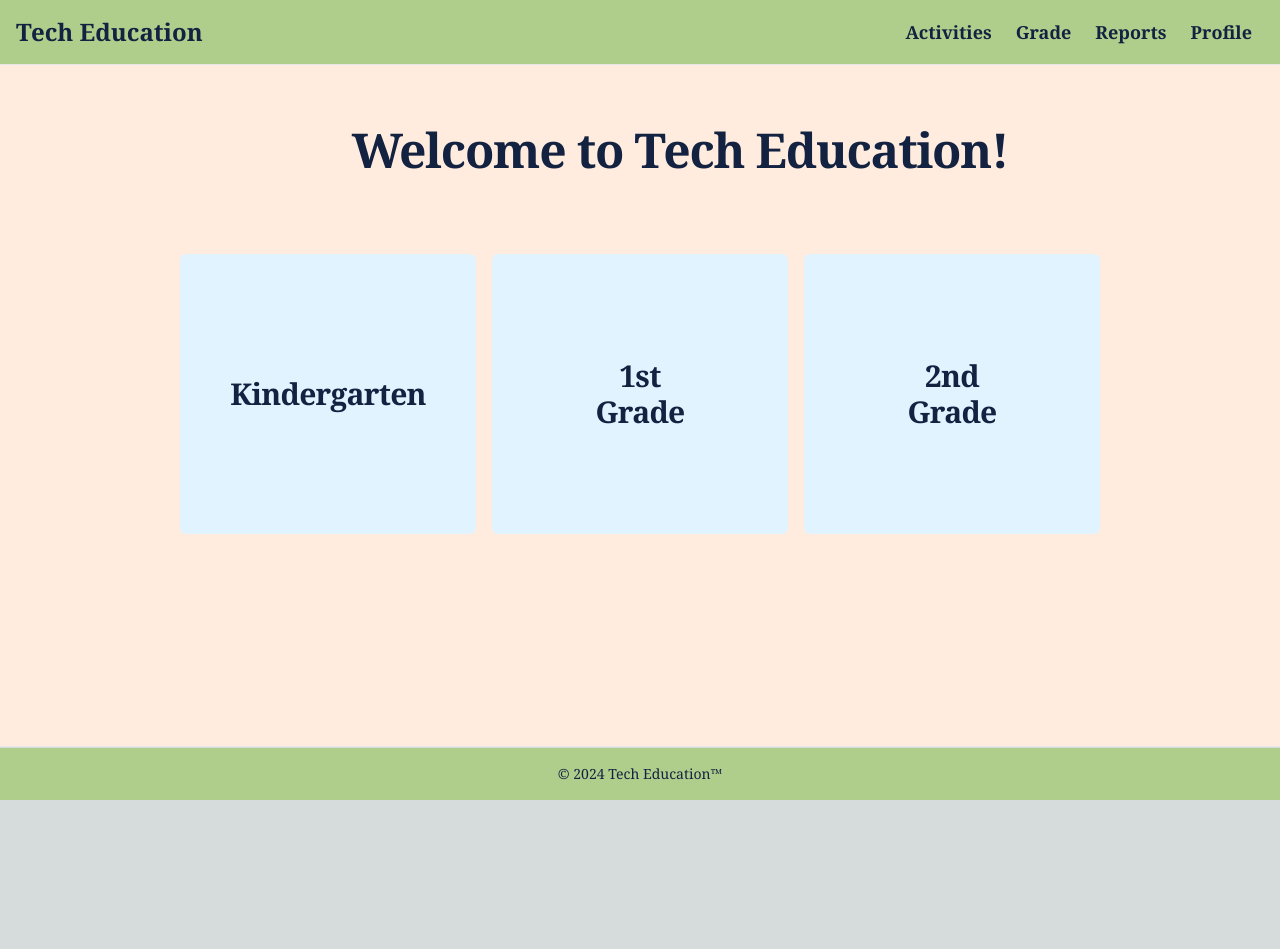
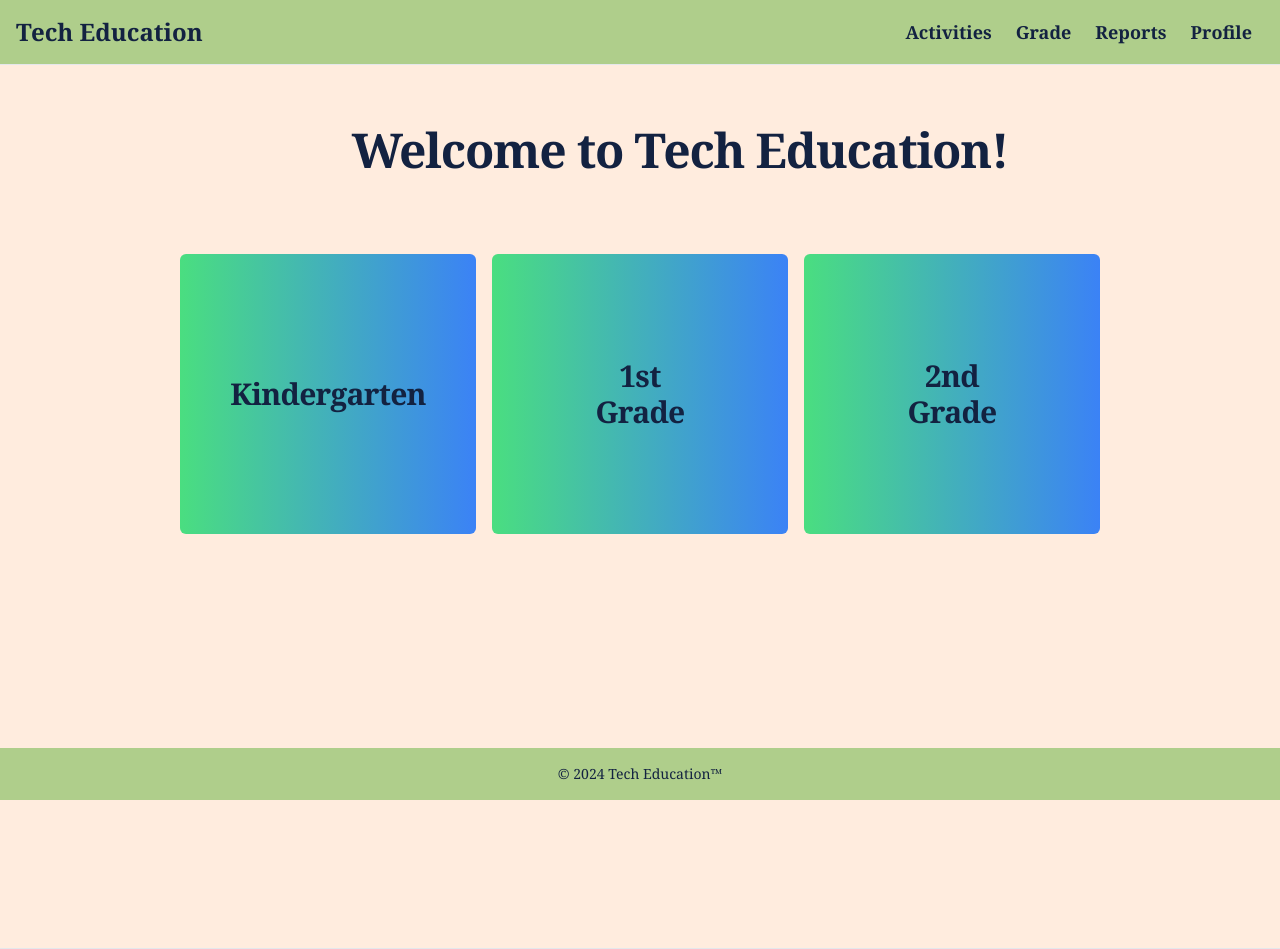
Before and after one commit to ExzyELI/tech-education, a Next.js app: page / in a window 1280 px wide. Before the commit the page ends 800 px from the top, so only its background shows below. Built offline with nearby package versions, Linux system fonts and the light colour scheme.

Commit message:
Just need to add images

```diff
--- a/src/app/page.tsx
+++ b/src/app/page.tsx
@@ -27,7 +27,7 @@ export default function Home() {
       {/* navbar ends */}
 
       {/* banner begins */}
-      <section className="pb-[100px] border-b bg-[#ffecde] lg:-mt-5">
+      <section className="pb-[302px] border-b bg-[#ffecde] lg:-mt-5">
         <div className="px-6 py-12 text-center md:px-12 lg:my-12 lg:text-left">
           <div className="w-100 mx-auto sm:max-w-2xl md:max-w-3xl lg:max-w-5xl xl:max-w-7xl">
 
@@ -39,13 +39,13 @@ export default function Home() {
                   </div>
                   {/* title */}
                   <div className="cursor-pointer flex justify-center items-center py-2">
-                    <a href="#" className="w-1/4 h-[280px] bg-[#e1f3ff] rounded-md m-2 hover:scale-105 transition-transform flex justify-center items-center">
+                    <a href="#" className="w-1/4 h-[280px] rounded-md m-2 hover:scale-105 delay-50 transition-transform flex justify-center items-center bg-gradient-to-r from-green-400 to-blue-500 hover:from-green-400 hover:via-[#ffe08d] hover:to-blue-500">
                       <h1 className="text-3xl text-center font-semibold tracking-tight">Kindergarten</h1>
                       </a>
-                      <a href="#" className="w-1/4 h-[280px] bg-[#e1f3ff] rounded-md m-2 hover:scale-105 transition-transform flex justify-center items-center">
+                      <a href="#" className="w-1/4 h-[280px] bg-[#e1f3ff] rounded-md m-2 hover:scale-105 delay-50 transition-transform flex justify-center items-center bg-gradient-to-r from-green-400 to-blue-500 hover:from-green-400 hover:via-[#ffe08d] hover:to-blue-500">
                         <h1 className="text-3xl text-center font-semibold tracking-tight">1st <br />Grade</h1>
                         </a>
-                        <a href="#" className="w-1/4 h-[280px] bg-[#e1f3ff] rounded-md m-2 hover:scale-105 transition-transform flex justify-center items-center">
+                        <a href="#" className="w-1/4 h-[280px] bg-[#e1f3ff] rounded-md m-2 hover:scale-105 delay-50 transition-transform flex justify-center items-center bg-gradient-to-r from-green-400 to-blue-500 hover:from-green-400 hover:via-[#ffe08d] hover:to-blue-500">
                           <h1 className="text-3xl text-center font-semibold tracking-tight">2nd <br />Grade</h1>
                           </a>
                           </div>
```
